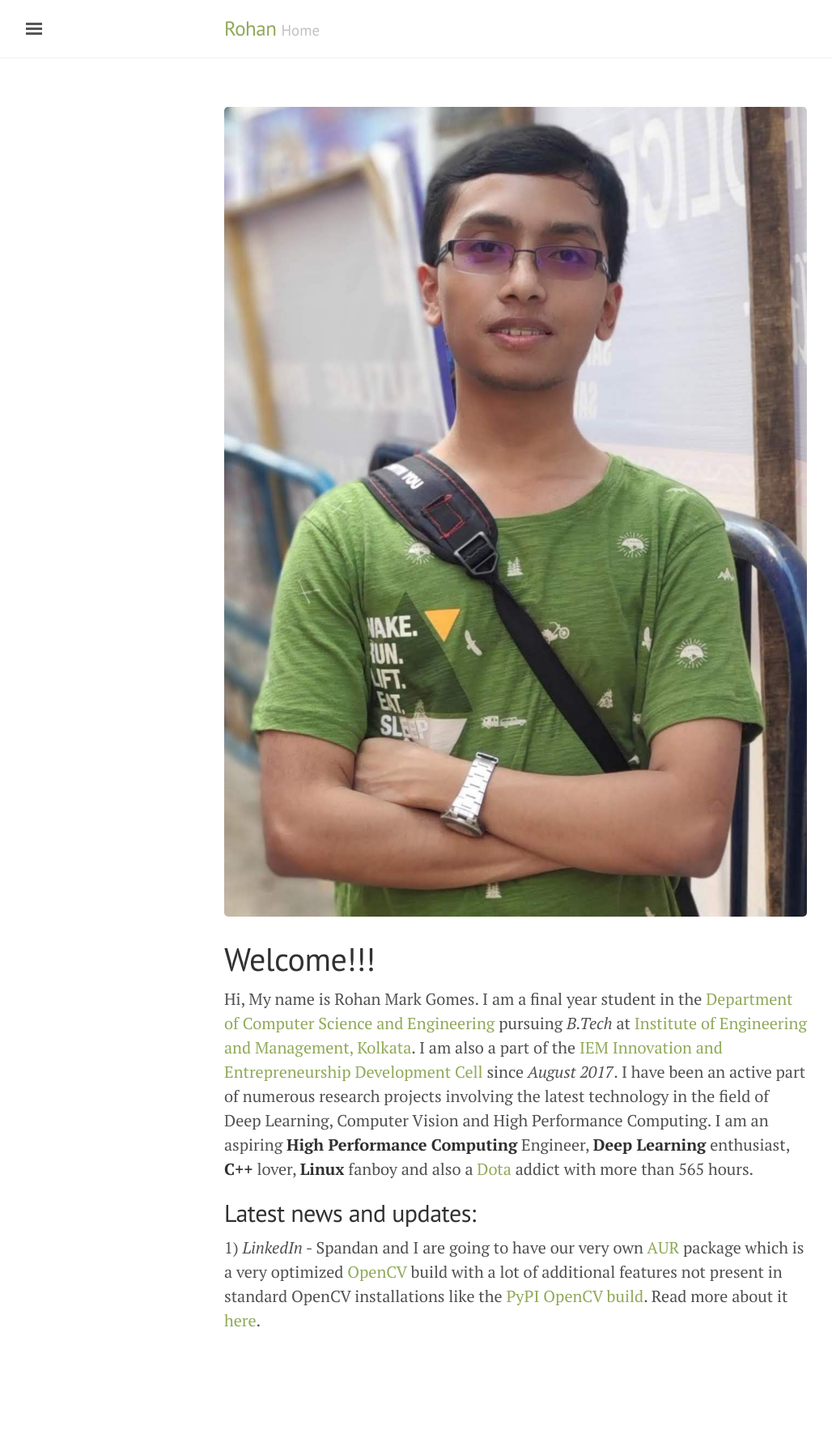
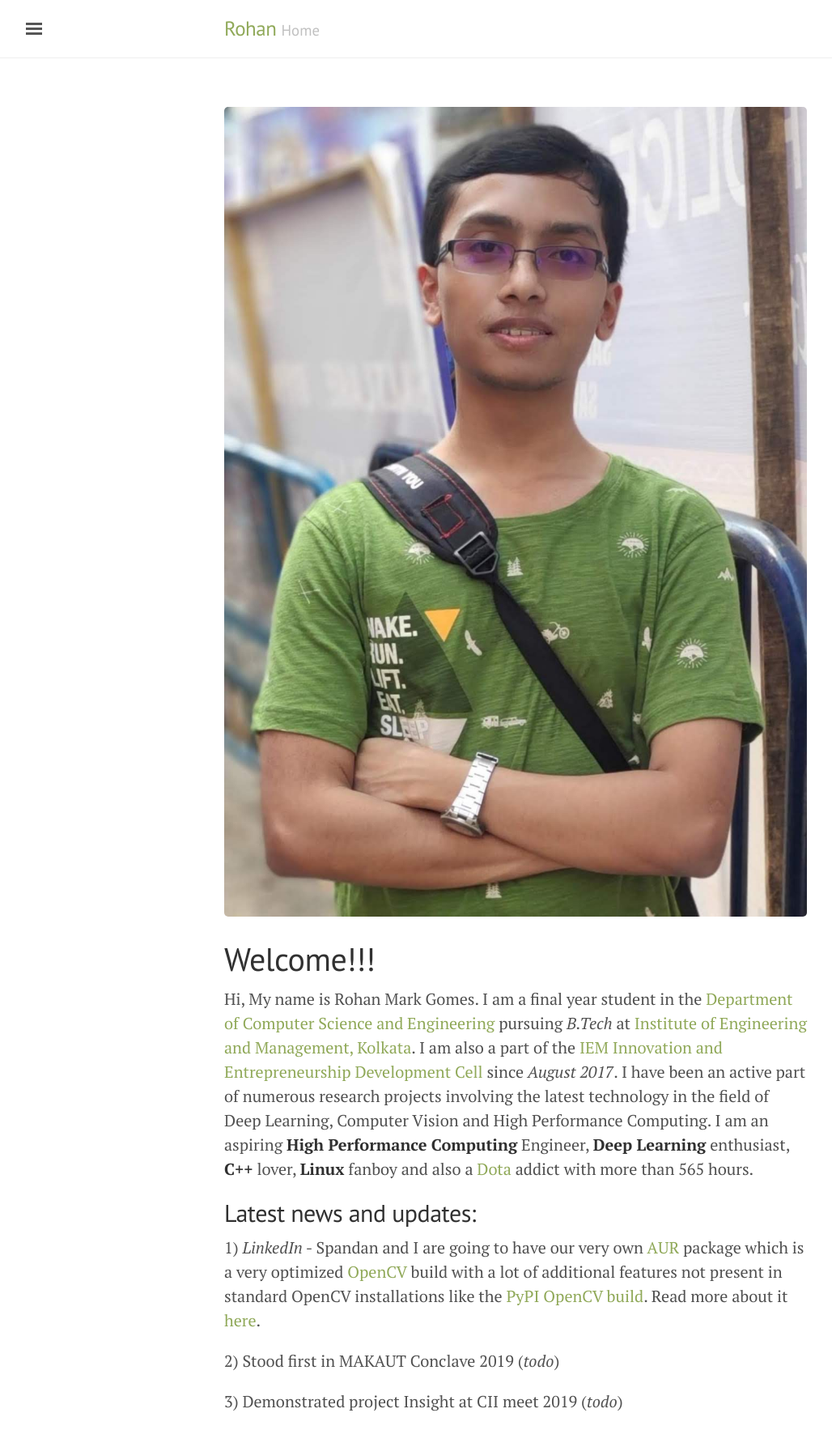
Before and after one commit to DarkStar1997/DarkStar1997.github.io, a Jekyll site: the page built from index.md, in a window 1280 px wide. Shown: the whole page at 81% size, without its empty margins (3-1031 px from the left). Built offline with Jekyll 4.4.1, drawn with Linux system fonts in a browser that asks for light colours; before the commit the page ends 1666 px from its top, so only the background shows below that.

Commit message:
Added todo points

```diff
--- a/index.md
+++ b/index.md
@@ -13,3 +13,7 @@ Hi, My name is Rohan Mark Gomes. I am a final year student in the [Department of
 ## Latest news and updates:
 
 1) *LinkedIn* - Spandan and I are going to have our very own [AUR](https://aur.archlinux.org/) package  which is a very optimized [OpenCV](https://opencv.org/) build with a lot of additional features not present in standard OpenCV installations like the [PyPI OpenCV build](https://pypi.org/project/opencv-python/). Read more about it [here](https://www.linkedin.com/feed/update/urn:li:activity:6526116155696996352/).
+
+2) Stood first in MAKAUT Conclave 2019 (*todo*)
+
+3) Demonstrated project Insight at CII meet 2019 (*todo*)
```
